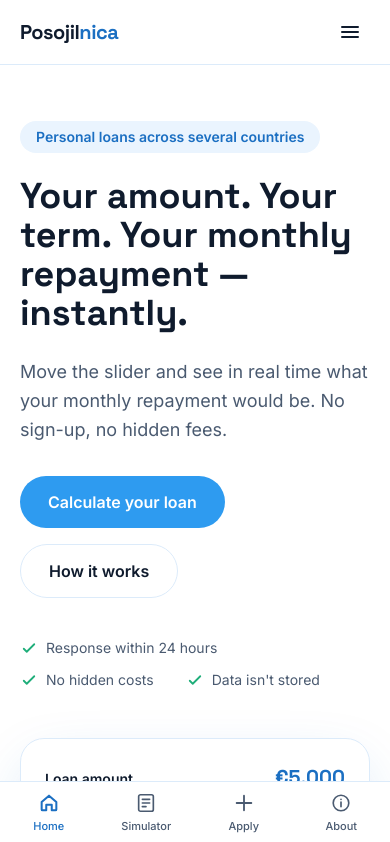
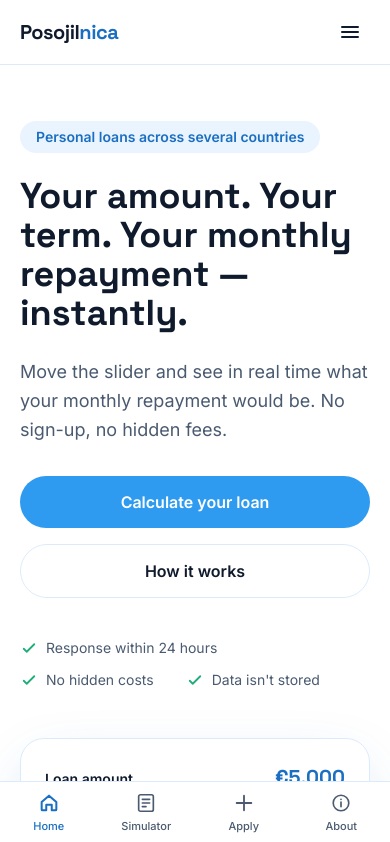
Before and after one commit to lfdweb123-sys/hiterkredit, a Next.js app: page /en in a window 390 px wide. Shown: the top 842 px of the page. Built offline with nearby package versions, Linux system fonts and the light colour scheme.

Commit message:
Hero CTA buttons full width on mobile

```diff
--- a/app/[locale]/page.tsx
+++ b/app/[locale]/page.tsx
@@ -55,16 +55,16 @@ export default async function HomePage({
             <p className="mt-6 text-lg text-[var(--color-ink-soft)] max-w-lg leading-relaxed">
               {hero('subtitle')}
             </p>
-            <div className="mt-8 flex flex-wrap gap-4">
+            <div className="mt-8 flex flex-col sm:flex-row flex-wrap gap-4">
               <Link
                 href="/simulator"
-                className="px-7 py-3.5 rounded-full bg-[var(--color-sky)] text-white font-semibold hover:bg-[var(--color-sky-deep)] transition-colors focus-ring"
+                className="w-full sm:w-auto text-center px-7 py-3.5 rounded-full bg-[var(--color-sky)] text-white font-semibold hover:bg-[var(--color-sky-deep)] transition-colors focus-ring"
               >
                 {hero('ctaPrimary')}
               </Link>
               <a
                 href="#how-it-works"
-                className="px-7 py-3.5 rounded-full border border-[var(--color-line)] text-[var(--color-ink)] font-semibold hover:bg-[var(--color-sky-mist)] transition-colors focus-ring"
+                className="w-full sm:w-auto text-center px-7 py-3.5 rounded-full border border-[var(--color-line)] text-[var(--color-ink)] font-semibold hover:bg-[var(--color-sky-mist)] transition-colors focus-ring"
               >
                 {hero('ctaSecondary')}
               </a>
```
